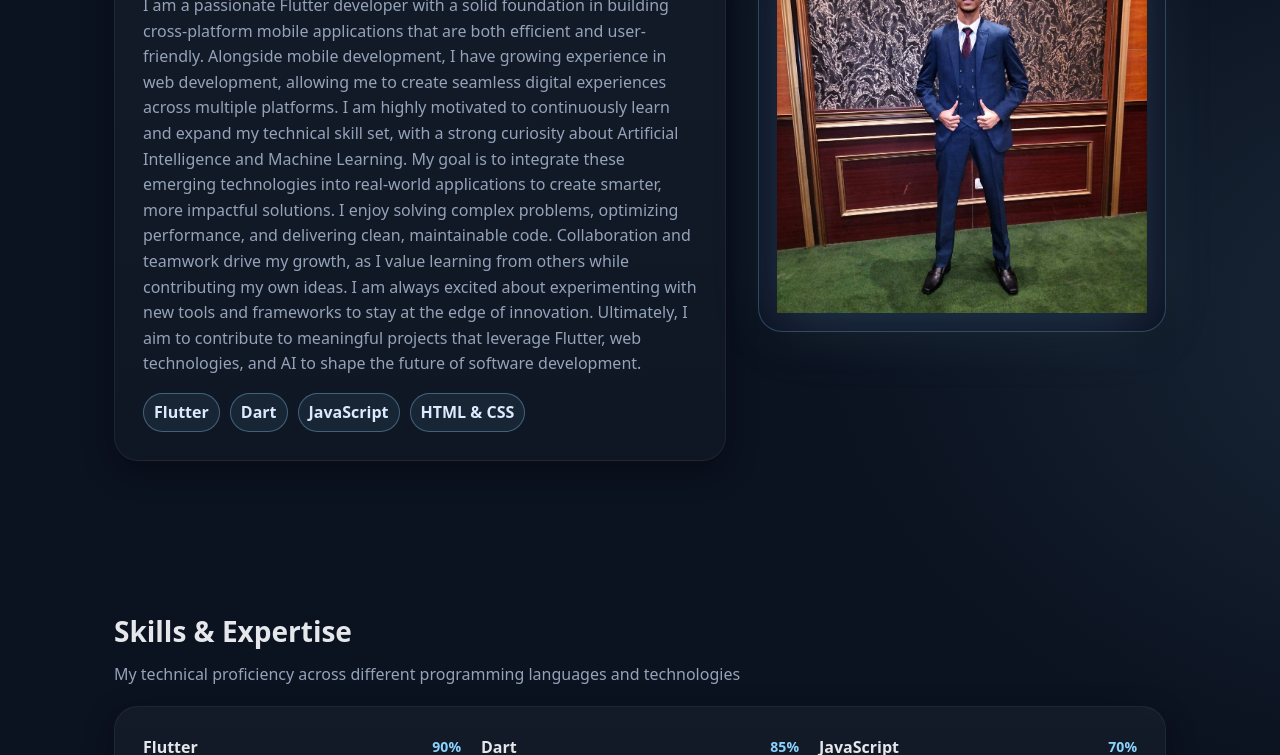
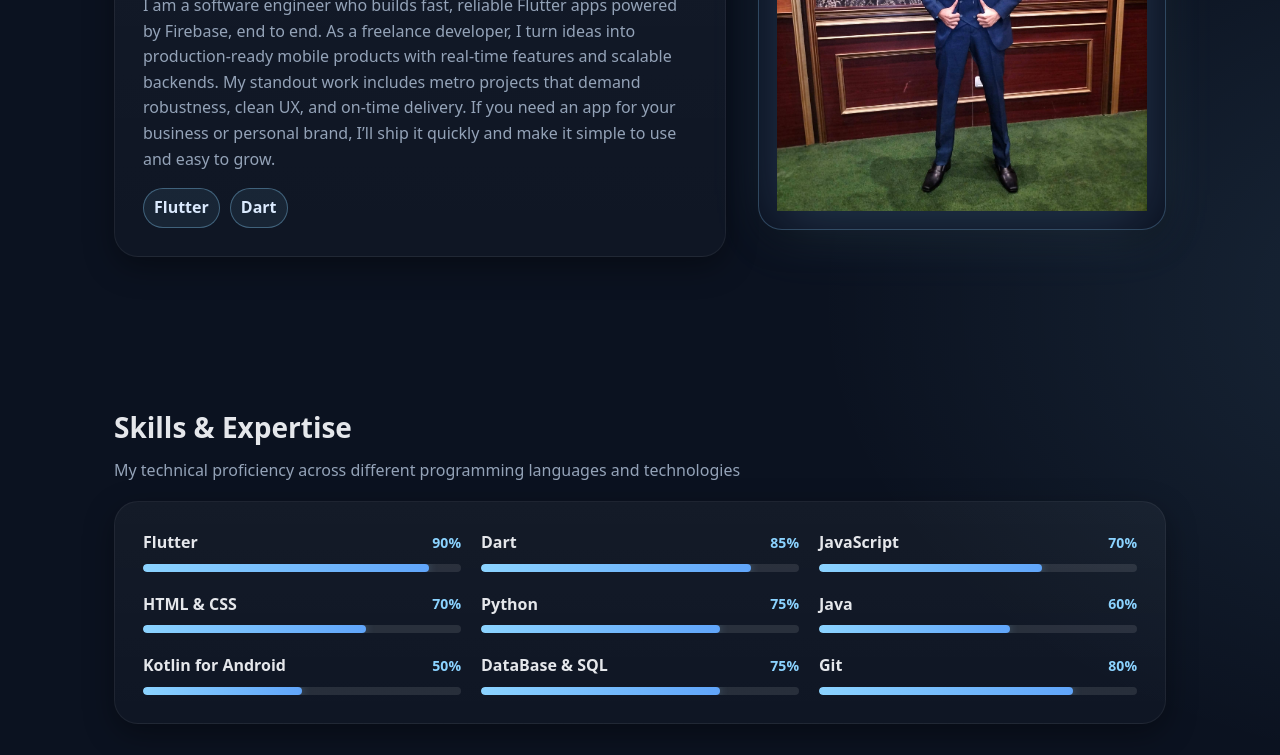
Before and after one commit to Amrwael10/Professional-Protfolio, a plain HTML site: page docs/index.html in a window 1280 px wide. Shown: the part 345-1100 px from the top of the page. Drawn offline with Linux system fonts and the light colour scheme.

Commit message:
Update index.html

```diff
--- a/docs/index.html
+++ b/docs/index.html
@@ -25,20 +25,16 @@
     <div class="container hero-grid">
       <div class="hero-card">
         <h1>Flutter & Web Developer crafting clean UIs and useful apps.</h1>
-        <p>I am a passionate Flutter developer with a solid foundation in building cross-platform mobile applications that are both
-        efficient and user-friendly. Alongside mobile development, I have growing experience in web development, allowing me to
-        create seamless digital experiences across multiple platforms. I am highly motivated to continuously learn and expand my
-        technical skill set, with a strong curiosity about Artificial Intelligence and Machine Learning. My goal is to integrate
-        these emerging technologies into real-world applications to create smarter, more impactful solutions. I enjoy solving
-        complex problems, optimizing performance, and delivering clean, maintainable code. Collaboration and teamwork drive my
-        growth, as I value learning from others while contributing my own ideas. I am always excited about experimenting with
-        new tools and frameworks to stay at the edge of innovation. Ultimately, I aim to contribute to meaningful projects that
-        leverage Flutter, web technologies, and AI to shape the future of software development.</p>
+        <p>
+          I am a software engineer who builds fast, reliable Flutter apps powered by Firebase, end to end.
+          As a freelance developer, I turn ideas into production-ready mobile products with real-time features and scalable
+          backends.
+          My standout work includes metro projects that demand robustness, clean UX, and on-time delivery.
+          If you need an app for your business or personal brand, I’ll ship it quickly and make it simple to use and easy to grow.
+        </p>
         <div class="badges">
           <span class="badge">Flutter</span>
           <span class="badge">Dart</span>
-          <span class="badge">JavaScript</span>
-          <span class="badge">HTML & CSS</span>
         </div>
       </div>
       <div class="avatar hero-card">
@@ -164,6 +160,7 @@
     </div>
   </div>
 </section>
+
 
 <section id="certifications" class="section">
   <div class="container">
```
